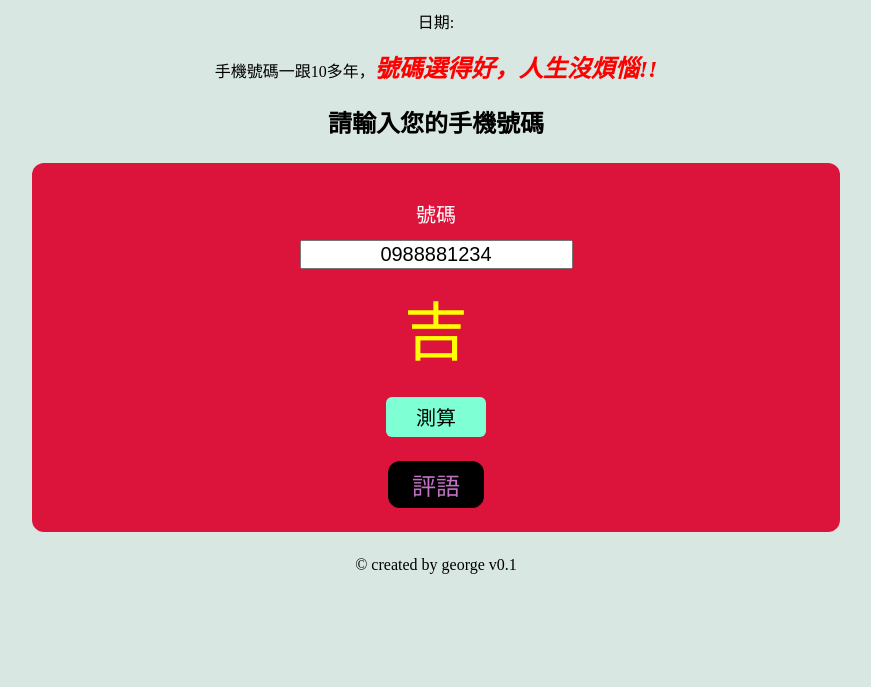
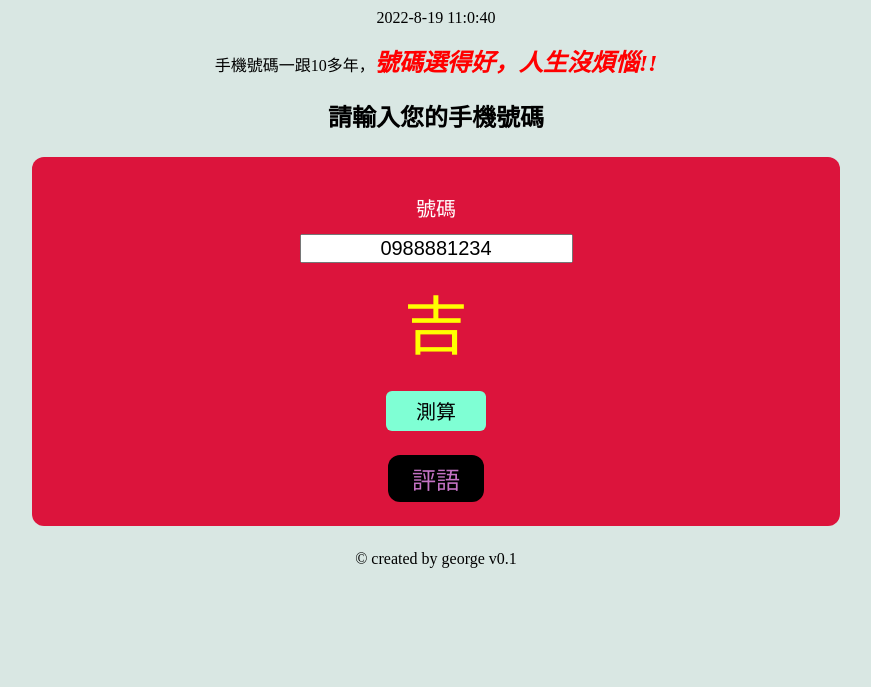
Before and after one commit to yangkaicho/sogi-web, a plain HTML site: page index.html in a window 1280 px wide. Shown: the part 113-800 px from the top of the page, without its empty margins (204-1075 px from the left). Drawn offline with Linux system fonts and the light colour scheme.

Commit message:
完成時間計數

```diff
--- a/css/style.css
+++ b/css/style.css
@@ -17,7 +17,7 @@ body {
     display: inline-block;
 }
 
-#timer {
+#time {
     margin-top: 12px;
 }
 
--- a/index.html
+++ b/index.html
@@ -9,12 +9,12 @@
     <link rel="stylesheet" href="./css/style.css">
 </head>
 
-<body>
+<body onload="getTime()">
     <div id="container">
         <div class="title">
             手機號碼吉凶網
         </div>
-        <div id="timer">
+        <div id="time">
             日期:
         </div>
         <p>
--- a/js/index.js
+++ b/js/index.js
@@ -6,6 +6,7 @@ console.log(ResultText[1])
 const phoneEl = document.querySelector("#phone-number");
 const analyticsEl = document.querySelector("#analytics")
 console.log(phoneEl);
+const timeEl = document.querySelector("#time")
 
 function analytics() {
     let phoneNumber = phoneEl.value;
@@ -58,3 +59,12 @@ function analyticsPhoneNumber(phoneNumber) {
 
 
 }
+function getTime() {
+    let date = new Date();
+
+    timeEl.innerText = `${date.getFullYear()}-${date.getMonth()}-${date.getDate()}\
+     ${date.getHours()}:${date.getMinutes()}:${date.getSeconds()}`;
+    setTimeout(getTime, 1000);
+
+    //console.log(date);
+}
```
